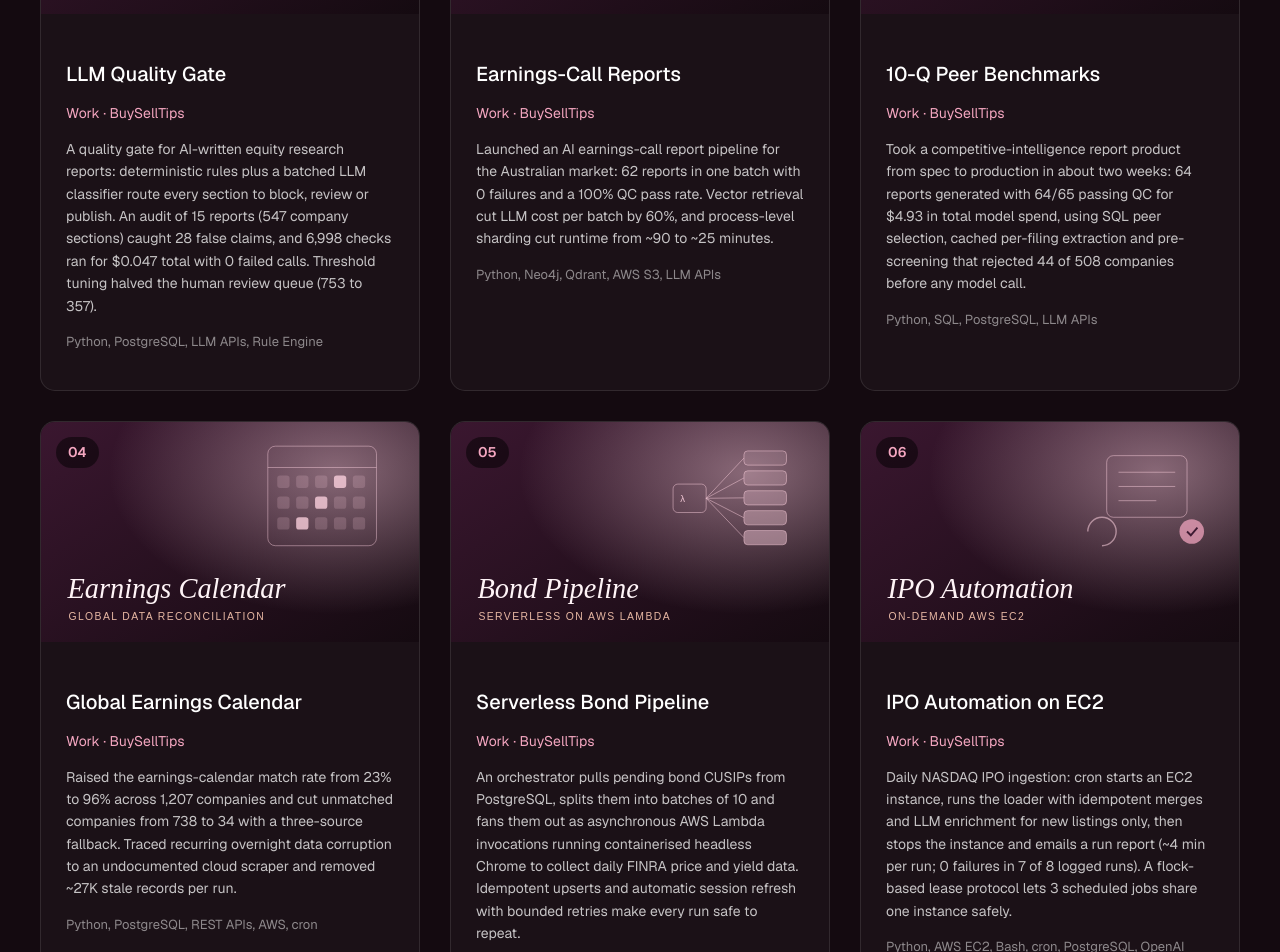
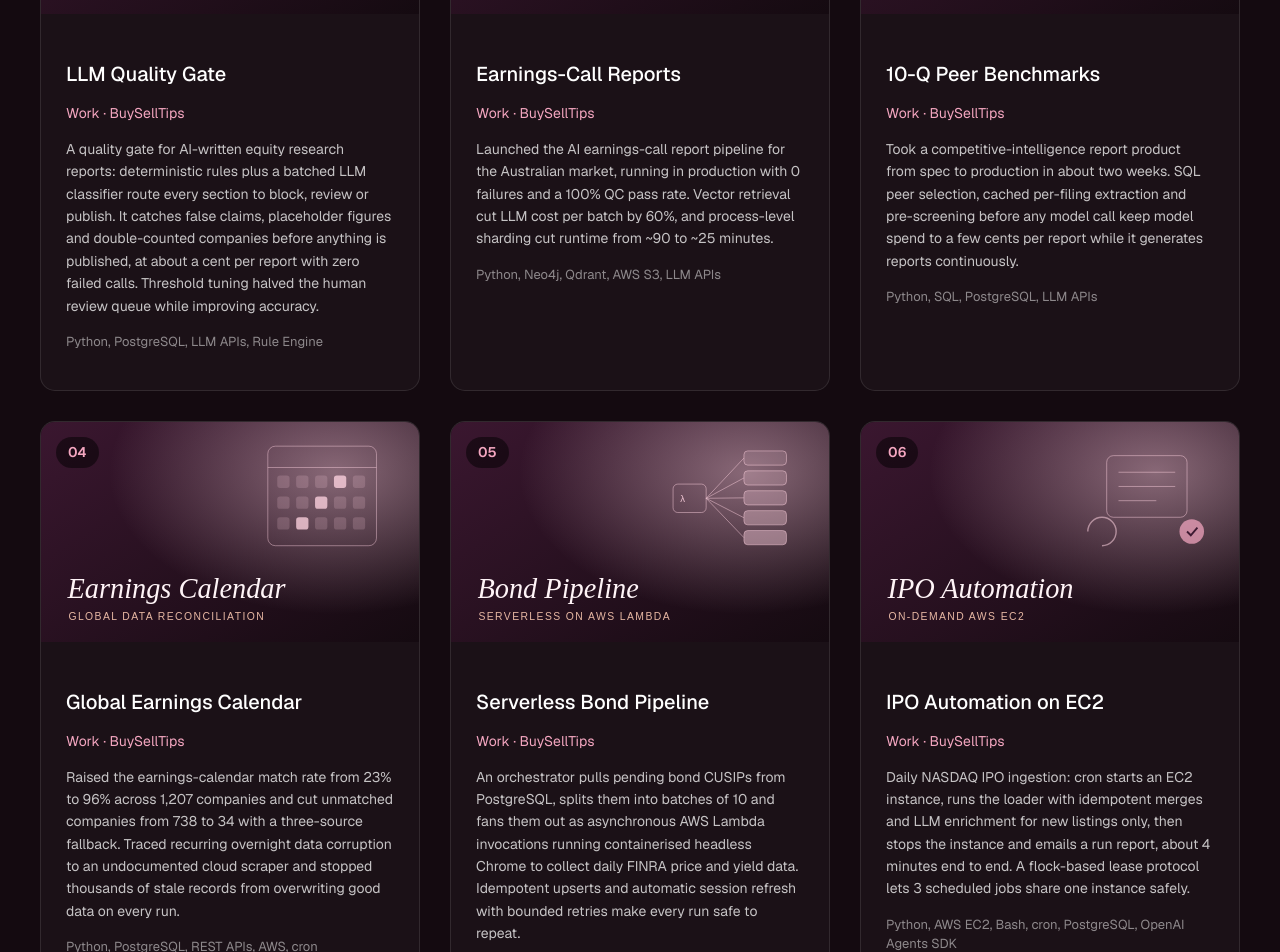
Before and after one commit to priyankabana/portfolio, a React (Vite) app: page /myworks in a window 1280 px wide. Shown: the part 620-1572 px from the top of the page. Built offline with nearby package versions, Linux system fonts and the light colour scheme.

Commit message:
Describe production work by impact, not one-day counts

```diff
--- a/src/config.ts
+++ b/src/config.ts
@@ -42,9 +42,9 @@ export const config = {
             description:
                 "Build and own production data and LLM pipelines over SEC filings and earnings calls for an equity-research platform.",
             responsibilities: [
-                "Built an LLM quality gate that audited 15 reports (547 sections) and caught 28 false claims, running 6,998 checks for $0.047 total",
-                "Launched the Australian market: 62 reports in one batch, 0 failures, 100% QC pass, 60% lower LLM cost",
-                "Shipped a 10-Q peer-benchmark report product in ~2 weeks: 64 reports, 64/65 passing QC, $4.93 total LLM spend",
+                "Built an LLM quality gate that checks every AI-written research report before publishing, catching false claims and placeholder figures at about a cent per report",
+                "Launched the Australian market on the earnings-call report pipeline: 0 failures, 100% QC pass, 60% lower LLM cost, runtime cut from ~90 to ~25 min",
+                "Shipped a 10-Q peer-benchmark report product from spec to production in ~2 weeks, now generating reports continuously",
                 "Raised earnings-calendar match rate from 23% to 96% across 1,207 companies; cut daily missing-filing rejects from 56 to 0"
             ],
             technologies: ["Python", "PostgreSQL", "Neo4j", "Qdrant", "AWS", "LLM APIs"]
@@ -81,7 +81,7 @@ export const config = {
             technologies: "Python, PostgreSQL, LLM APIs, Rule Engine",
             image: "/images/quality-gate.svg",
             description:
-                "A quality gate for AI-written equity research reports: deterministic rules plus a batched LLM classifier route every section to block, review or publish. An audit of 15 reports (547 company sections) caught 28 false claims, and 6,998 checks ran for $0.047 total with 0 failed calls. Threshold tuning halved the human review queue (753 to 357).",
+                "A quality gate for AI-written equity research reports: deterministic rules plus a batched LLM classifier route every section to block, review or publish. It catches false claims, placeholder figures and double-counted companies before anything is published, at about a cent per report with zero failed calls. Threshold tuning halved the human review queue while improving accuracy.",
             link: ""
         },
         {
@@ -91,7 +91,7 @@ export const config = {
             technologies: "Python, Neo4j, Qdrant, AWS S3, LLM APIs",
             image: "/images/earnings-pipeline.svg",
             description:
-                "Launched an AI earnings-call report pipeline for the Australian market: 62 reports in one batch with 0 failures and a 100% QC pass rate. Vector retrieval cut LLM cost per batch by 60%, and process-level sharding cut runtime from ~90 to ~25 minutes.",
+                "Launched the AI earnings-call report pipeline for the Australian market, running in production with 0 failures and a 100% QC pass rate. Vector retrieval cut LLM cost per batch by 60%, and process-level sharding cut runtime from ~90 to ~25 minutes.",
             link: ""
         },
         {
@@ -101,7 +101,7 @@ export const config = {
             technologies: "Python, SQL, PostgreSQL, LLM APIs",
             image: "/images/peer-reports.svg",
             description:
-                "Took a competitive-intelligence report product from spec to production in about two weeks: 64 reports generated with 64/65 passing QC for $4.93 in total model spend, using SQL peer selection, cached per-filing extraction and pre-screening that rejected 44 of 508 companies before any model call.",
+                "Took a competitive-intelligence report product from spec to production in about two weeks. SQL peer selection, cached per-filing extraction and pre-screening before any model call keep model spend to a few cents per report while it generates reports continuously.",
             link: ""
         },
         {
@@ -111,7 +111,7 @@ export const config = {
             technologies: "Python, PostgreSQL, REST APIs, AWS, cron",
             image: "/images/earnings-calendar.svg",
             description:
-                "Raised the earnings-calendar match rate from 23% to 96% across 1,207 companies and cut unmatched companies from 738 to 34 with a three-source fallback. Traced recurring overnight data corruption to an undocumented cloud scraper and removed ~27K stale records per run.",
+                "Raised the earnings-calendar match rate from 23% to 96% across 1,207 companies and cut unmatched companies from 738 to 34 with a three-source fallback. Traced recurring overnight data corruption to an undocumented cloud scraper and stopped thousands of stale records from overwriting good data on every run.",
             link: ""
         },
         {
@@ -131,7 +131,7 @@ export const config = {
             technologies: "Python, AWS EC2, Bash, cron, PostgreSQL, OpenAI Agents SDK",
             image: "/images/ipo-ec2.svg",
             description:
-                "Daily NASDAQ IPO ingestion: cron starts an EC2 instance, runs the loader with idempotent merges and LLM enrichment for new listings only, then stops the instance and emails a run report (~4 min per run; 0 failures in 7 of 8 logged runs). A flock-based lease protocol lets 3 scheduled jobs share one instance safely.",
+                "Daily NASDAQ IPO ingestion: cron starts an EC2 instance, runs the loader with idempotent merges and LLM enrichment for new listings only, then stops the instance and emails a run report, about 4 minutes end to end. A flock-based lease protocol lets 3 scheduled jobs share one instance safely.",
             link: ""
         },
         {
```
